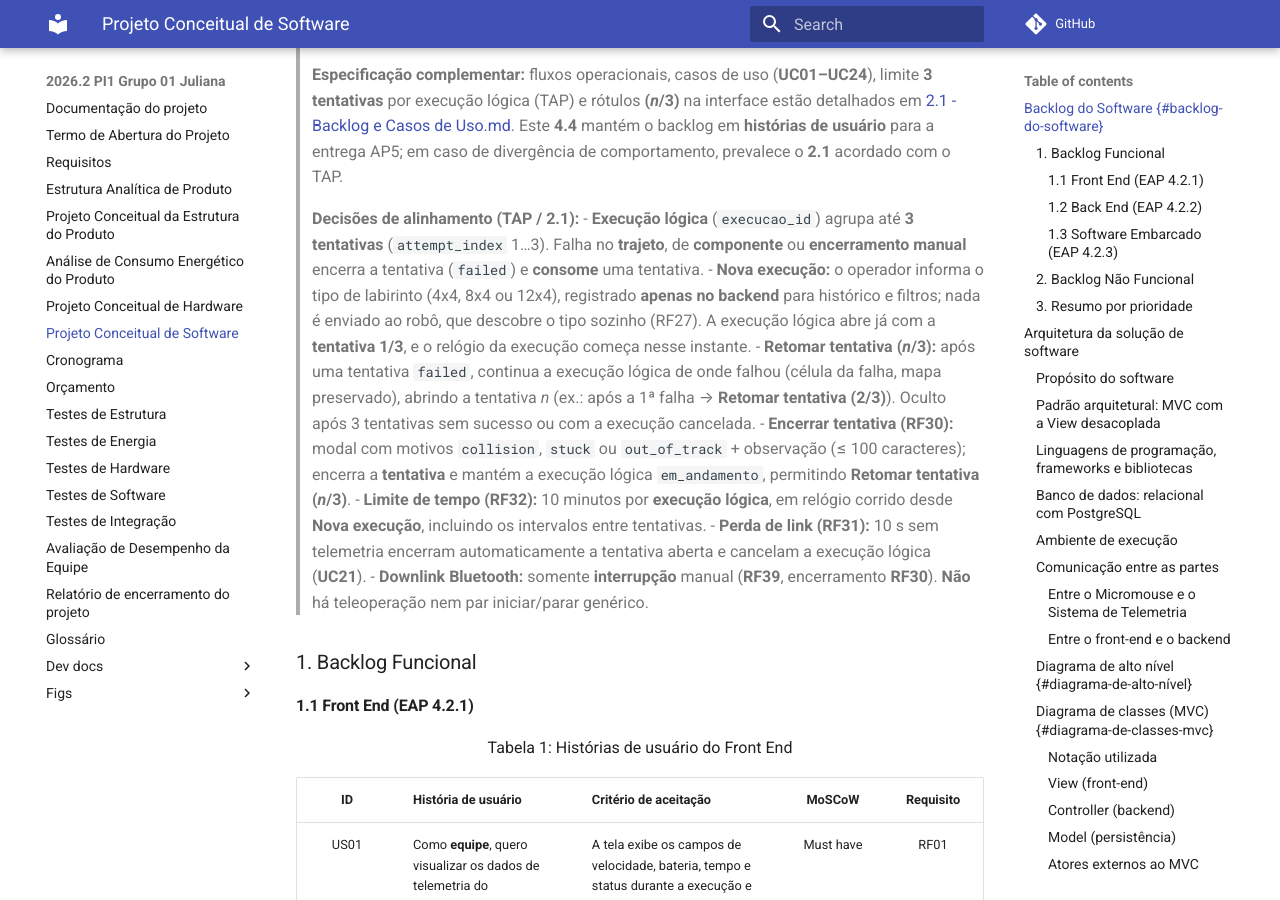
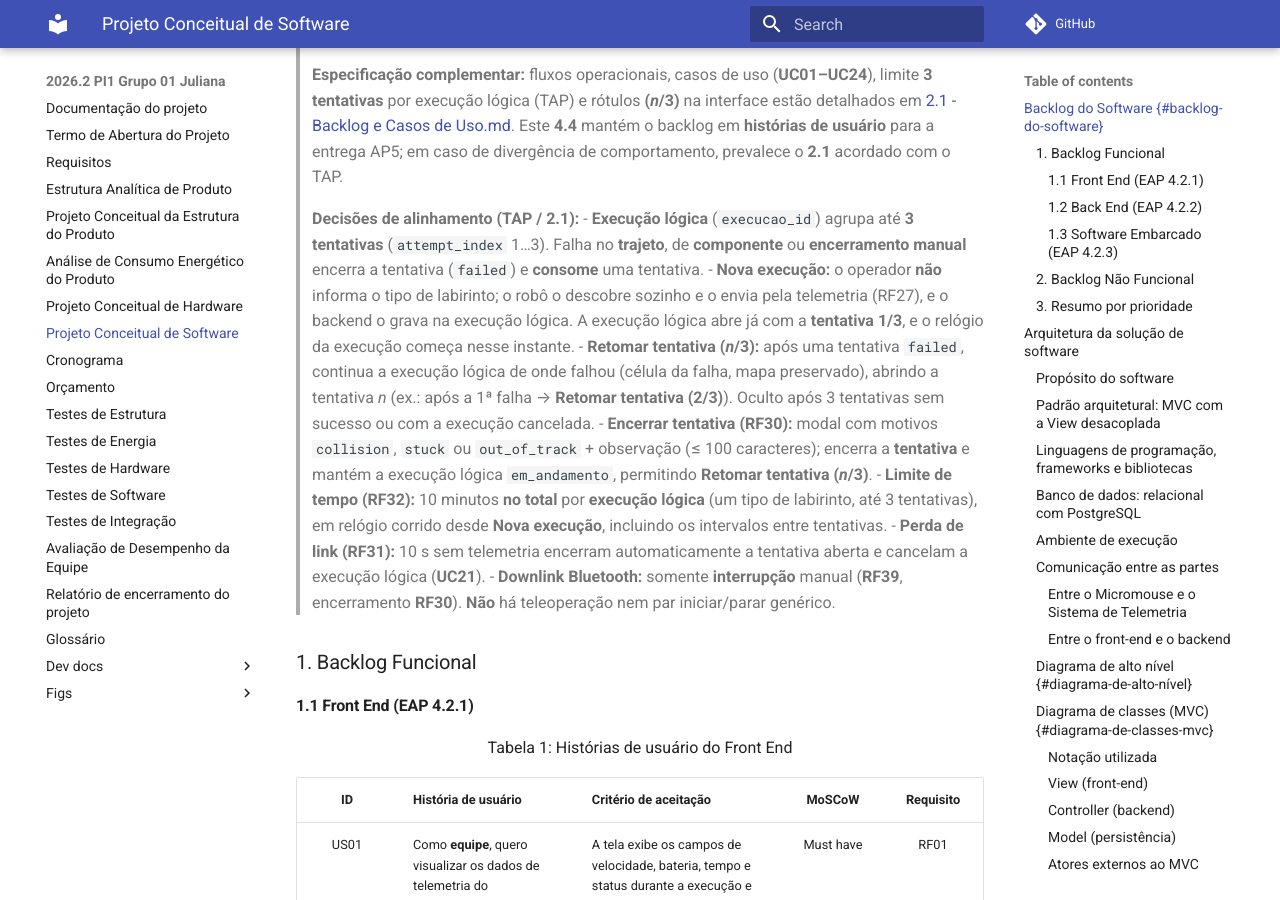
Before and after one commit to fcte-pi1/2026_2_PI1_Grupo01_Juliana, an MkDocs documentation site: the page built from docs/4.4 - Projeto conceitual de software.md, in a window 1280 px wide and 900 px high, scrolled down 1482 px. Built offline with MkDocs 1.6.1 and Material for MkDocs 9.7.7, drawn with Linux system fonts in a browser that asks for light colours; comment, search, counter and statistics services are not loaded.

Commit message:
docs: corrigir a nota do backlog que ainda pedia o tipo de labirinto

```diff
--- a/docs/4.4 - Projeto conceitual de software.md
+++ b/docs/4.4 - Projeto conceitual de software.md
@@ -43,10 +43,10 @@ A documentação do _software_ deverá conter, no mínimo, os itens a seguir:
 >
 > **Decisões de alinhamento (TAP / 2.1):**
 > - **Execução lógica** (`execucao_id`) agrupa até **3 tentativas** (`attempt_index` 1…3). Falha no **trajeto**, de **componente** ou **encerramento manual** encerra a tentativa (`failed`) e **consome** uma tentativa.
-> - **Nova execução:** o operador informa o tipo de labirinto (4x4, 8x4 ou 12x4), registrado **apenas no backend** para histórico e filtros; nada é enviado ao robô, que descobre o tipo sozinho (RF27). A execução lógica abre já com a **tentativa 1/3**, e o relógio da execução começa nesse instante.
+> - **Nova execução:** o operador **não** informa o tipo de labirinto; o robô o descobre sozinho e o envia pela telemetria (RF27), e o backend o grava na execução lógica. A execução lógica abre já com a **tentativa 1/3**, e o relógio da execução começa nesse instante.
 > - **Retomar tentativa (*n*/3):** após uma tentativa `failed`, continua a execução lógica de onde falhou (célula da falha, mapa preservado), abrindo a tentativa *n* (ex.: após a 1ª falha → **Retomar tentativa (2/3)**). Oculto após 3 tentativas sem sucesso ou com a execução cancelada.
 > - **Encerrar tentativa (RF30):** modal com motivos `collision`, `stuck` ou `out_of_track` + observação (≤ 100 caracteres); encerra a **tentativa** e mantém a execução lógica `em_andamento`, permitindo **Retomar tentativa (*n*/3)**.
-> - **Limite de tempo (RF32):** 10 minutos por **execução lógica**, em relógio corrido desde **Nova execução**, incluindo os intervalos entre tentativas.
+> - **Limite de tempo (RF32):** 10 minutos **no total** por **execução lógica** (um tipo de labirinto, até 3 tentativas), em relógio corrido desde **Nova execução**, incluindo os intervalos entre tentativas.
 > - **Perda de link (RF31):** 10 s sem telemetria encerram automaticamente a tentativa aberta e cancelam a execução lógica (**UC21**).
 > - **Downlink Bluetooth:** somente **interrupção** manual (**RF39**, encerramento **RF30**). **Não** há teleoperação nem par iniciar/parar genérico.
 
```
